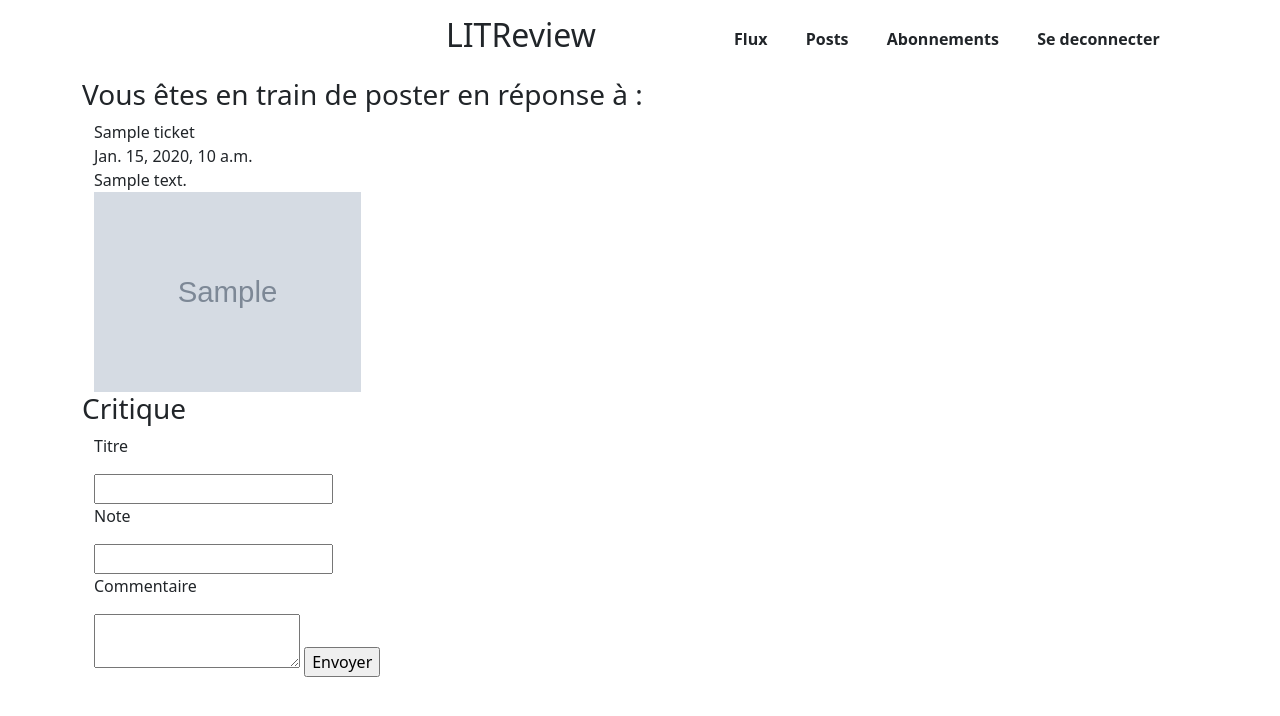
After one commit to Synaptee/OC_P9, a Django app: template P9/critiques/templates/answer_ticket.html in a window 1280 px wide. The commit adds this page. Shown: the top 716 px of the page. Run offline with Django 3.2, Linux system fonts and the light colour scheme; the template is opened without the code that fills it: most values are stand-ins (such as "Sample title", 1, 10 or a date in 2020); grey boxes marked "Sample" are stand-in pictures; form fields are guessed from the names that the template uses.

Commit message:
Réponse à un ticket et création de critique

```diff
--- a/P9/P9/urls.py
+++ b/P9/P9/urls.py
@@ -33,6 +33,7 @@ from critiques.views import (
     delete_review,
     deleted,
     create_critic,
+    answer_ticket,
 )
 from django.urls import path
 
@@ -52,6 +53,7 @@ urlpatterns = [
     path("delete_critic/<int:review_id>/", delete_review, name="delete_review"),
     path("deleted/", deleted, name="deleted"),
     path("critics/", create_critic, name="critics"),
+    path("answer_ticket/<int:ticket_id>/", answer_ticket, name="answer_ticket"),
 ]
 if settings.DEBUG:
     urlpatterns += static(settings.MEDIA_URL, document_root=settings.MEDIA_ROOT)
--- /dev/null
+++ b/P9/critiques/templates/answer_ticket.html
@@ -0,0 +1,48 @@
+{% extends "base.html" %}
+{% load static %}
+
+{% block additional_css %}
+<!-- <link rel="stylesheet" href="{% static 'critiques/css/flux.css' %}"> -->
+{% endblock %}
+
+{% block content %}
+
+<div class="container">
+    <h3>Vous êtes en train de poster en réponse à :</h3>
+
+    <div class="container">
+        {{ ticket.title }} <br>
+        {{ ticket.time_created }} <br>
+        {{ ticket.description }} <br>
+
+        {% if ticket.image %}
+        <div class="img_container">
+            <img src="{{ ticket.image.url }}" alt="{{ ticket.title }}" style="max-height: 200px; width: auto;">
+        </div>
+        {% endif %}
+    </div>
+</div>
+<div class="container">
+    <h3>Critique</h3>
+    <div class="container">
+        <form method="post" enctype="multipart/form-data">
+        {% csrf_token %}
+        <p>Titre</p>
+        {{ form.headline }}
+        <p>Note</p>
+        {{ form.rating }}
+        <p>Commentaire</p>
+        {{ form.body }}
+        <input type="submit" value="Envoyer">
+        </form>
+    </div>
+
+</div>
+
+
+
+
+
+
+
+{% endblock %}
```
Also changed, not shown: P9/critiques/templates/ticket_snippet.html (+14 -12 lines), P9/critiques/views.py (+19 -3 lines), P9/db.sqlite3.
